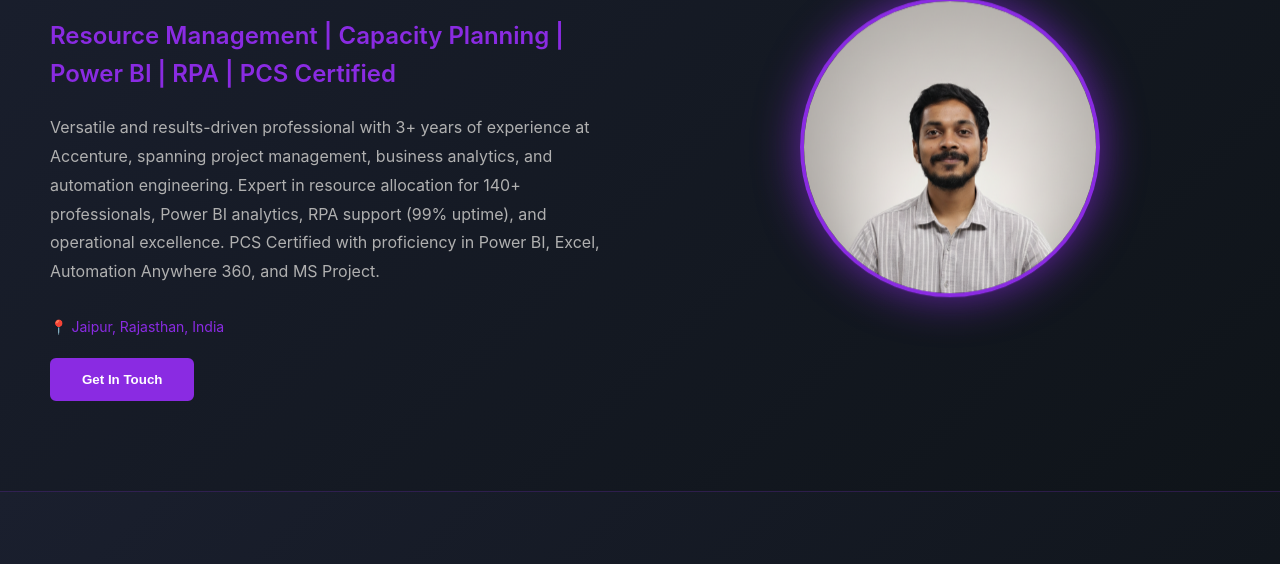
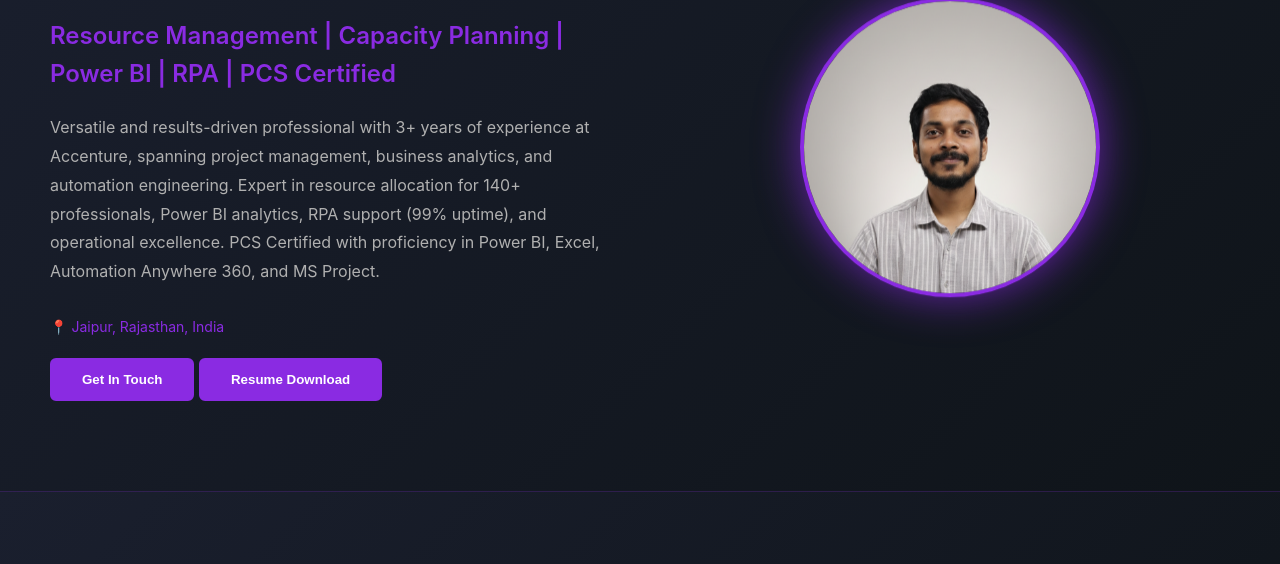
Before and after one commit to sidbjain/sidharthprofile.space, a plain HTML site: page index.html in a window 1280 px wide. Shown: the part 236-800 px from the top of the page. Drawn offline with Linux system fonts and the light colour scheme.

Commit message:
Update index.html
reume button add

```diff
--- a/index.html
+++ b/index.html
@@ -1604,6 +1604,8 @@ nav a:hover {
             <p>Versatile and results-driven professional with 3+ years of experience at Accenture, spanning project management, business analytics, and automation engineering. Expert in resource allocation for 140+ professionals, Power BI analytics, RPA support (99% uptime), and operational excellence. PCS Certified with proficiency in Power BI, Excel, Automation Anywhere 360, and MS Project.</p>
             <div class="location-info">📍 Jaipur, Rajasthan, India</div>
             <button class="cta-button" onclick="document.getElementById('contact').scrollIntoView({behavior: 'smooth'})">Get In Touch</button>
+            <!-- reume download  -->
+<button class="cta-button" onclick="downloadResume()">Resume Download</button>
         </div>
         <div class="hero-image">
             <img src="assets/images/sidharthjain.png" alt="Sidharth Jain">
@@ -2110,6 +2112,20 @@ nav a:hover {
         initializeDots();
         autoScrollInterval = setInterval(autoScroll, 3000);
     </script>
+
+    <script>
+function downloadResume() {
+    const resumePath = 'assets/images/sidharth_jain.pdf';
+    const link = document.createElement('a');
+    link.href = resumePath;
+    link.download = 'sidharth_jain.pdf';
+    document.body.appendChild(link);
+    link.click();
+    document.body.removeChild(link);
+}
+</script>
+
+
 </body>
 
 </html>
```
